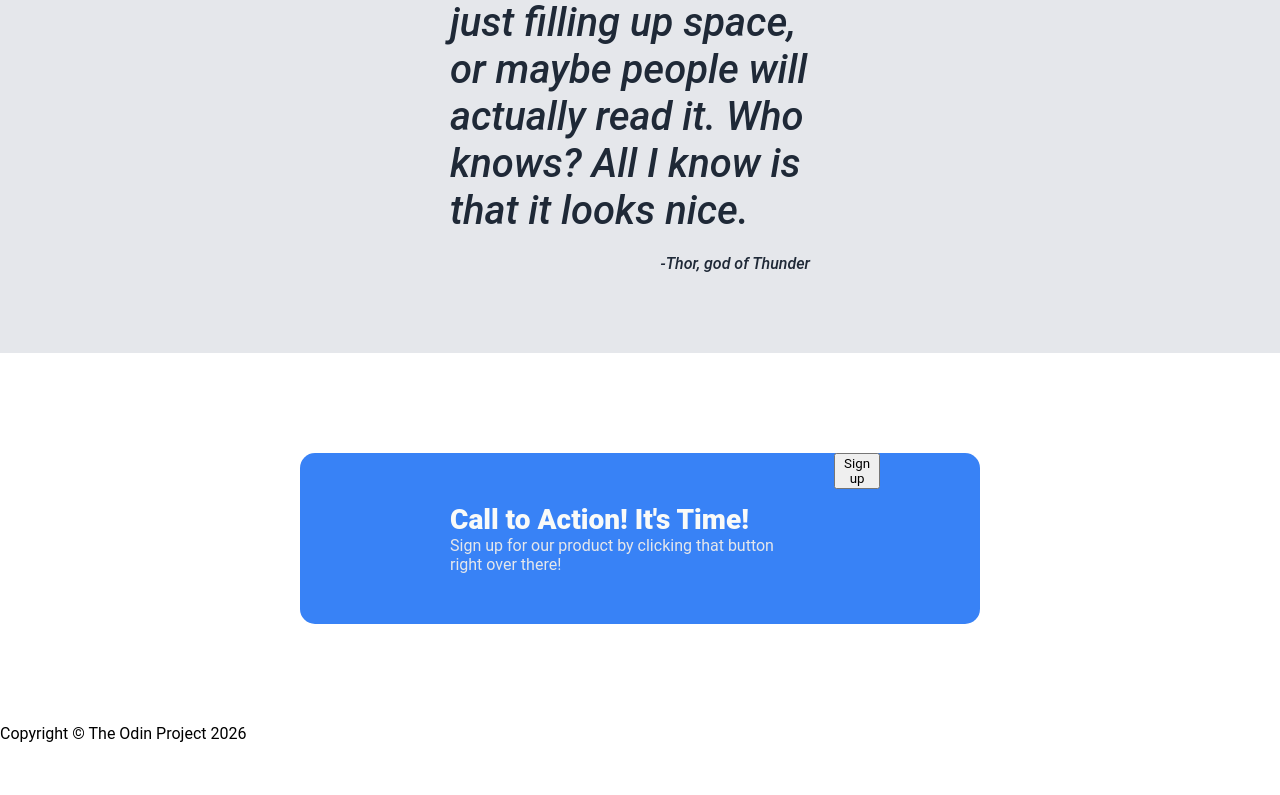
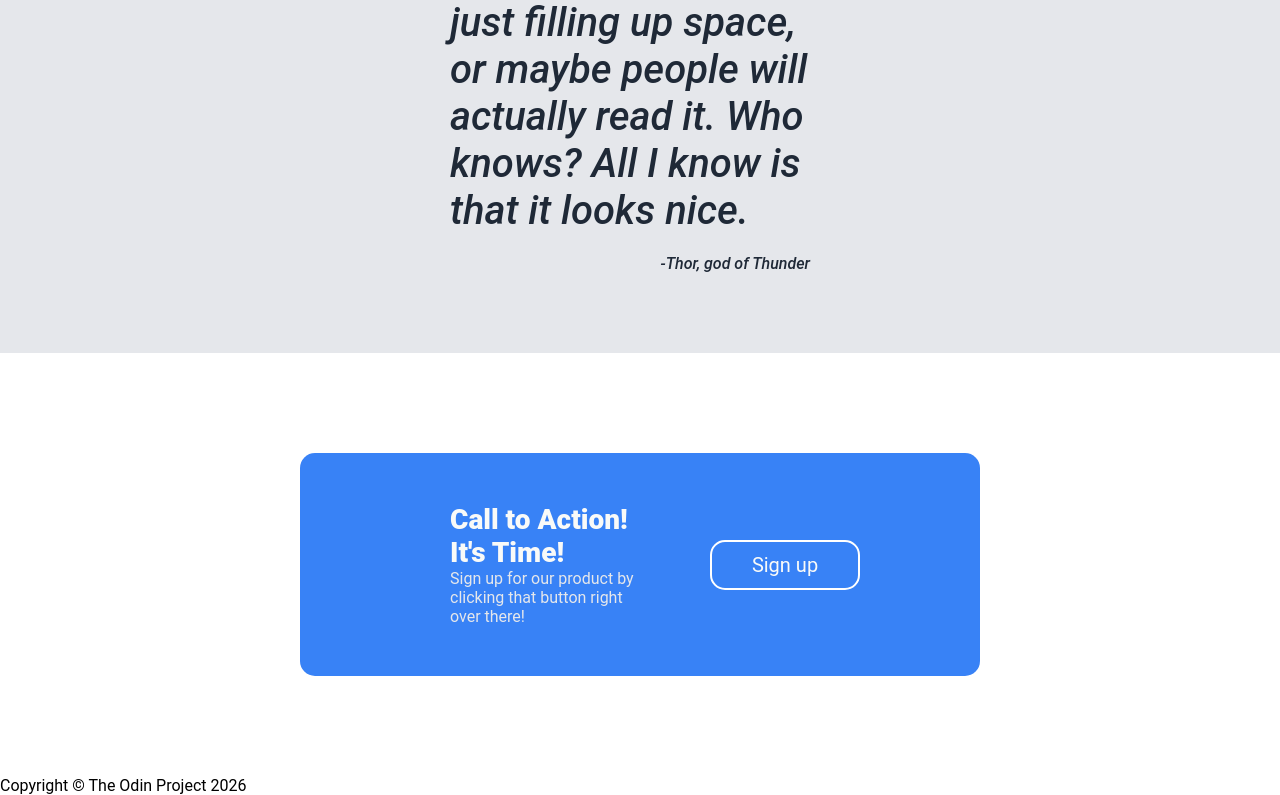
Before and after one commit to strawhatdopa/odin-landing-page, a plain HTML site: page index.html in a window 1280 px wide. Shown: the part 1292-2087 px from the top of the page. Before the commit the page ends 2035 px from the top, so only its background shows below. Drawn offline with Linux system fonts and the light colour scheme; a web font is replaced by a local one.

Commit message:
Finished the CTA section
Added the buttons, proportions, everything.

```diff
--- a/index.html
+++ b/index.html
@@ -96,15 +96,18 @@
 
 
             <div class="CTA-button">
-                <button> Sign up </button>
+                <button class="actual-cta-button"> Sign up </button>
             </div>
 
         </div>
 
     </div>
 
+    <div class="footer-container">
+
     <div class="footer"> Copyright © The Odin Project 2026 </div>
 
+    </div>
 
 </body>
 
--- a/styles.css
+++ b/styles.css
@@ -200,6 +200,7 @@ a {
 .CTA-txt {
     padding: 50px;
     color: #F9FAF8;
+    flex: 1;
 }
 
 .CTA {
@@ -210,3 +211,22 @@ a {
 .under-CTA {
     color: #E5E7EB;
 }
+
+.CTA-button {
+    display: flex;
+    align-items: center;
+    justify-content: center;
+    flex: 1;
+}
+
+.actual-cta-button {
+    width: 150px;
+    height: 50px;
+    font-size: 20px;
+    border: 2px solid white;
+    border-radius: 15px;
+    color: #F9FAF8;
+    background: transparent;
+}
+
+/* FOOTER */
```
